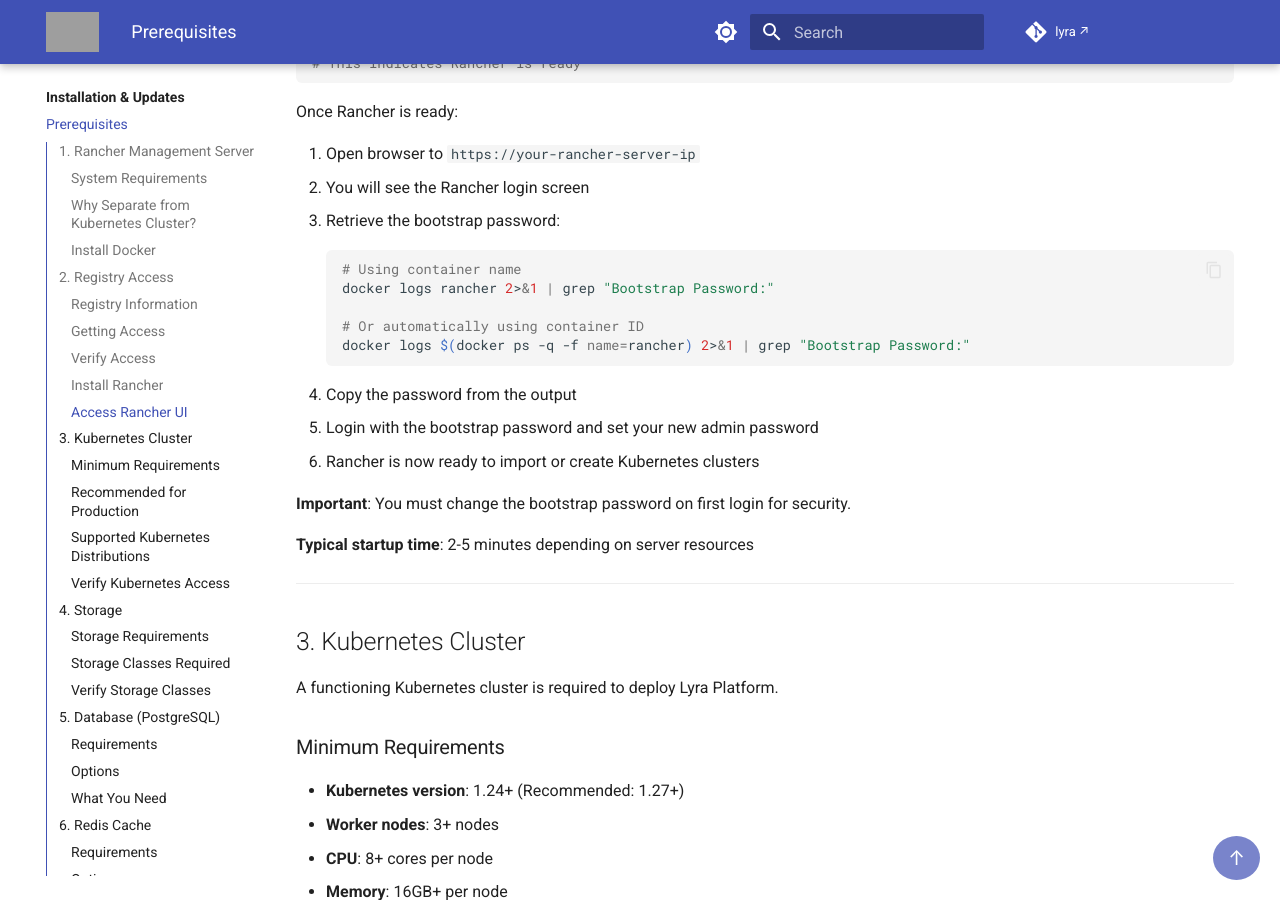
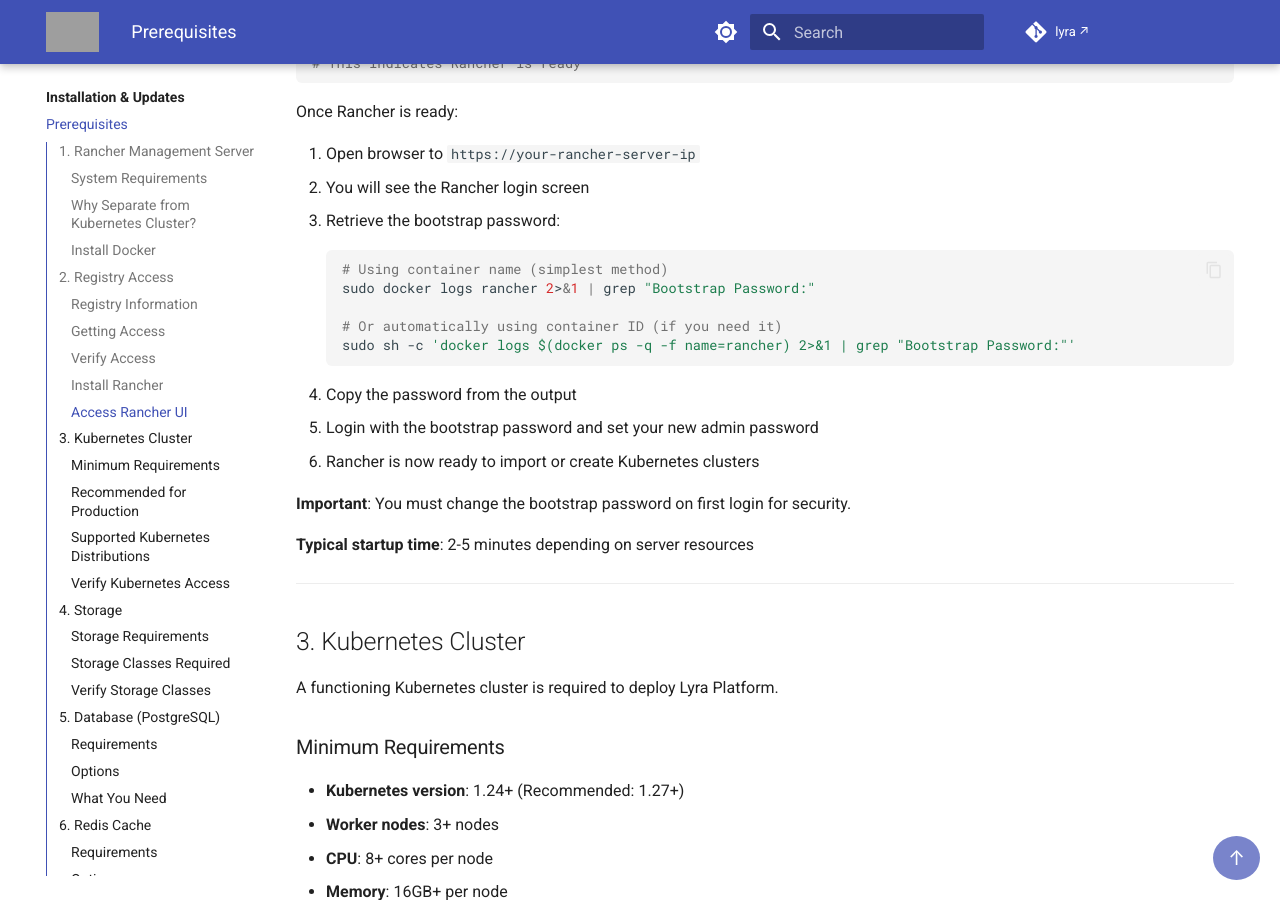
Before and after one commit to amreinch/lyra-docs, an MkDocs documentation site: the page built from docs/installation/prerequisites.md, in a window 1280 px wide and 900 px high, scrolled down 3339 px. Built offline with MkDocs 1.6.1 and Material for MkDocs 9.7.7, drawn with Linux system fonts in a browser that asks for light colours; comment, search, counter and statistics services are not loaded; grey boxes are pictures that could not be loaded.

Commit message:
Fix sudo permission issue with docker ps command substitution
- Use sudo with container name (simplest method)
- Fix command substitution with sudo sh -c for container ID method
- Prevents 'permission denied' error when using sudo with $(docker ps)

````diff
--- a/docs/installation/prerequisites.md
+++ b/docs/installation/prerequisites.md
@@ -154,11 +154,11 @@ Once Rancher is ready:
 2. You will see the Rancher login screen
 3. Retrieve the bootstrap password:
    ```bash
-   # Using container name
-   docker logs rancher 2>&1 | grep "Bootstrap Password:"
+   # Using container name (simplest method)
+   sudo docker logs rancher 2>&1 | grep "Bootstrap Password:"
 
-   # Or automatically using container ID
-   docker logs $(docker ps -q -f name=rancher) 2>&1 | grep "Bootstrap Password:"
+   # Or automatically using container ID (if you need it)
+   sudo sh -c 'docker logs $(docker ps -q -f name=rancher) 2>&1 | grep "Bootstrap Password:"'
    ```
 4. Copy the password from the output
 5. Login with the bootstrap password and set your new admin password
````
